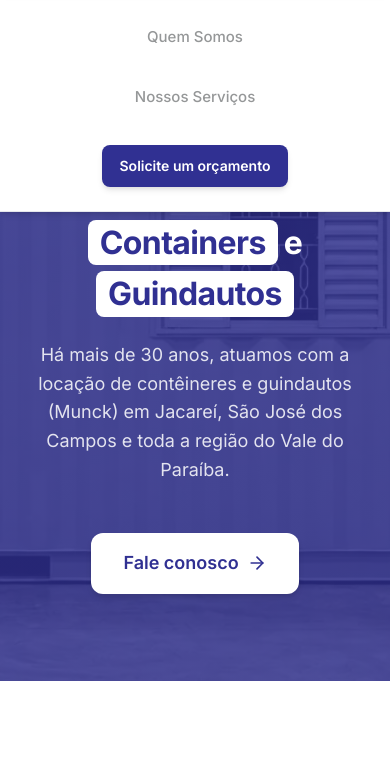
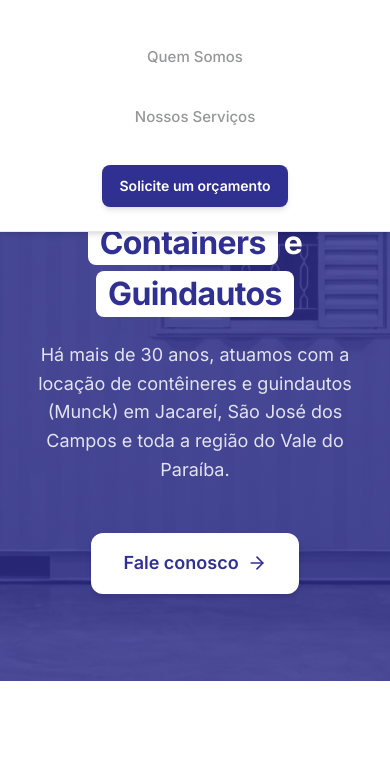
Before and after one commit to pdroaraujo/landing-page-ph-container, a plain HTML site: page index.html in a window 390 px wide. Both pictures are taken after a click on the element 354 px from the left and 50 px from the top of the page. Shown: the part 79-844 px from the top of the page. Drawn offline with Linux system fonts and the light colour scheme.

Commit message:
Corrigindo animação do menu e sincronia do contador

```diff
--- a/script.js
+++ b/script.js
@@ -40,6 +40,9 @@ document.addEventListener('DOMContentLoaded', () => {
             const entry = entries[0];
             if (entry.isIntersecting && !countStarted) {
                 countStarted = true;
+
+                // Aguarda a animação do CSS (reveal-up) para começar a contar
+                setTimeout(() => {
                     let current = 0;
                     const duration = 2000; // 2 seconds
                     const stepTime = Math.abs(Math.floor(duration / targetNumber));
@@ -51,6 +54,7 @@ document.addEventListener('DOMContentLoaded', () => {
                             clearInterval(timer);
                         }
                     }, stepTime);
+                }, 400); // 400ms delay
             }
         }, { threshold: 0.5 });
 
--- a/styles.css
+++ b/styles.css
@@ -652,9 +652,9 @@ h1, h2, h3, h4 {
 
 @media (max-width: 768px) {
   .nav {
-    display: none;
+    display: flex;
     position: absolute;
-    top: 80px;
+    top: 100px;
     left: 0;
     right: 0;
     background: var(--bg-primary);
@@ -662,10 +662,17 @@ h1, h2, h3, h4 {
     padding: 24px;
     box-shadow: var(--shadow-md);
     border-bottom: 1px solid var(--border-color);
+
+    opacity: 0;
+    visibility: hidden;
+    transform: translateY(-20px);
+    transition: opacity 0.3s ease, transform 0.3s ease, visibility 0.3s;
   }
 
   .nav.open {
-    display: flex;
+    opacity: 1;
+    visibility: visible;
+    transform: translateY(0);
   }
 
   .mobile-menu-btn {
```
Lines whose indentation alone changed are shown as unchanged.
